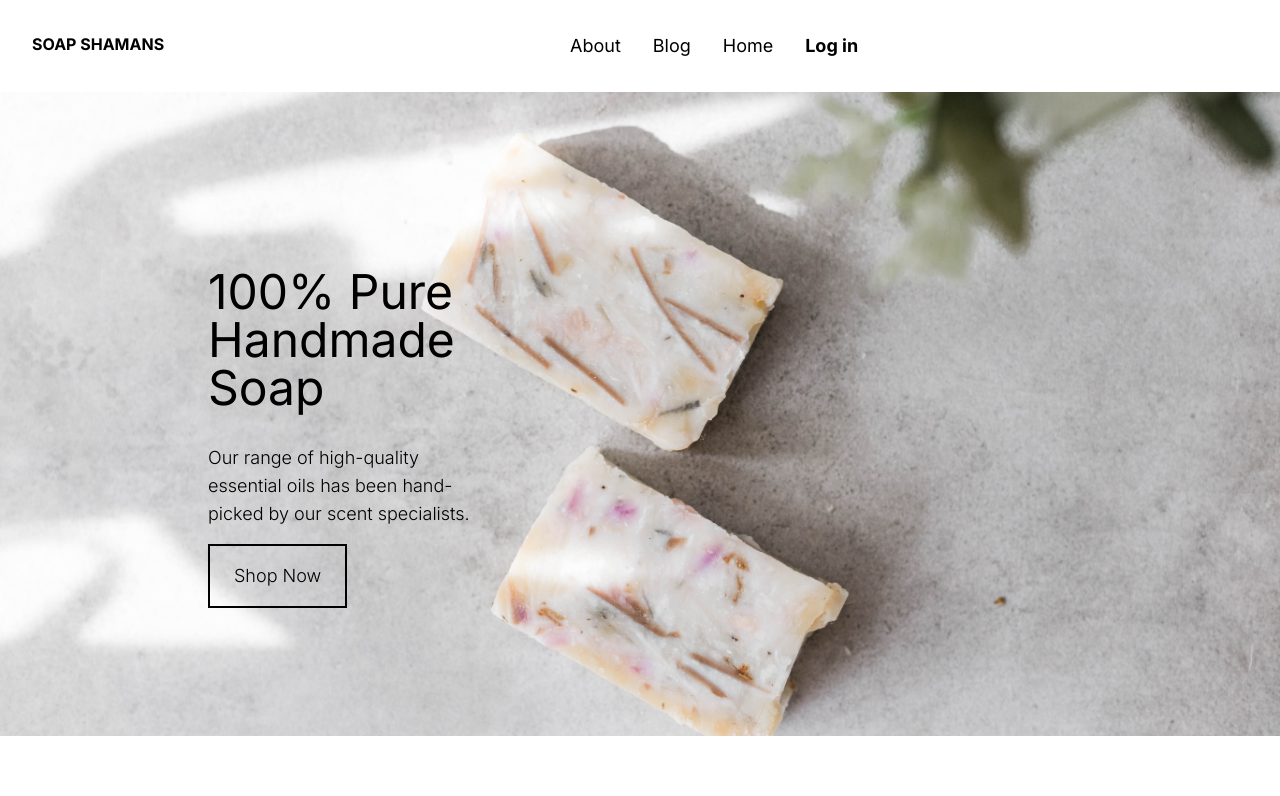
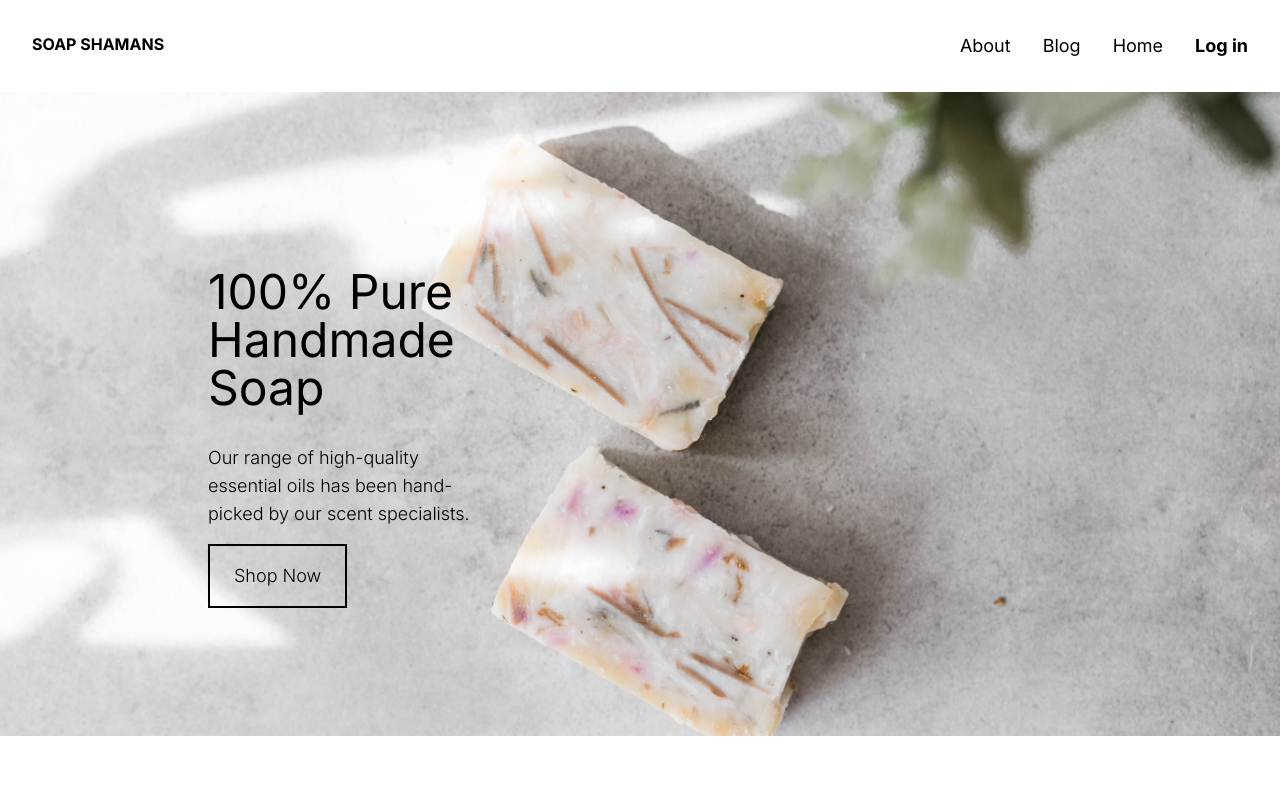
Before and after one commit to jaredcoderman/soap-shaman, a Next.js app: page / in a window 1280 px wide. Shown: the top 796 px of the page. Built offline with nearby package versions, Linux system fonts and the light colour scheme; no server answers.

Commit message:
fixed hamburger messing up flex items

```diff
--- a/app/components/Header.tsx
+++ b/app/components/Header.tsx
@@ -6,30 +6,30 @@ import Hamburger from "./Hamburger";
 
 const Header = async () => {
   const session = await getServerSession(authOptions);
-  console.log(session);
+
   return (
     <div className="flex justify-between mx-8 my-8">
       <Link href="/">
         <div className="font-bold">SOAP SHAMANS</div>
       </Link>
-      <div className="hidden lg:flex">
+      <div className="">
         <Link href="/about">
-          <p className="text-lg mx-4">About</p>
+          <p className="hidden lg:inline text-lg mx-4">About</p>
         </Link>
-        <p className="text-lg mx-4">Blog</p>
-        <p className="text-lg mx-4">Home</p>
+        <p className="hidden lg:inline text-lg mx-4">Blog</p>
+        <p className="hidden lg:inline text-lg mx-4">Home</p>
 
         {session ? (
           <Link href="/api/auth/signout">
-            <p className="text-lg ml-4 font-bold">Log out</p>
+            <p className="hidden lg:inline text-lg ml-4 font-bold">Log out</p>
           </Link>
         ) : (
           <Link href="/api/auth/signin">
-            <p className="text-lg ml-4 font-bold">Log in</p>
+            <p className="hidden lg:inline text-lg ml-4 font-bold">Log in</p>
           </Link>
         )}
+        <Hamburger session={session} />
       </div>
-      <Hamburger session={session} />
     </div>
   );
 };
```
